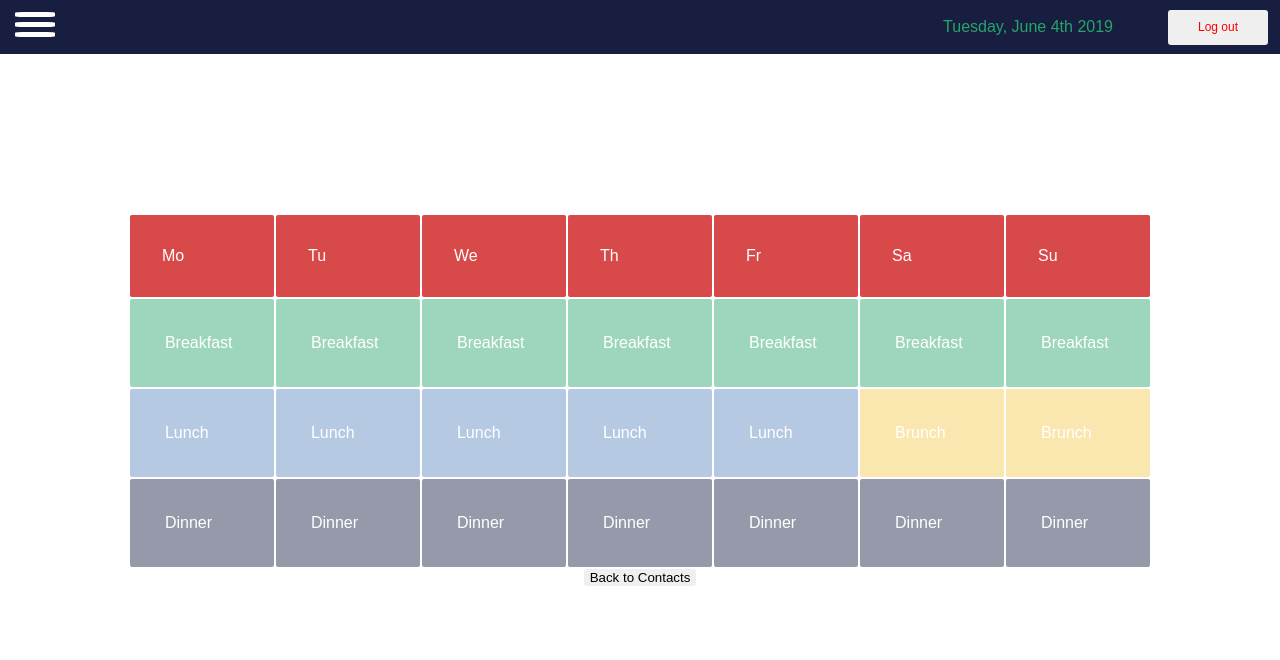
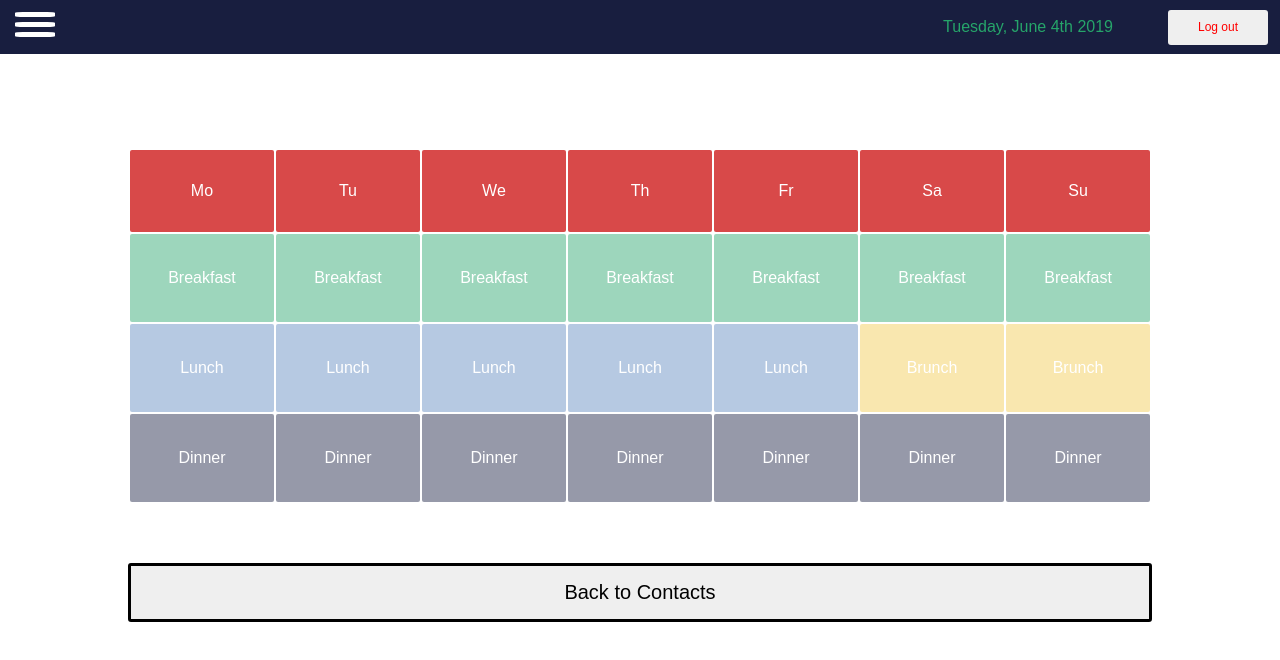
Before and after one commit to yh2n/shift-client, a React (Create React App) app: page /my_account/1/contact-availability/1 in a window 1280 px wide. Shown: the top 660 px of the page. Built offline with nearby package versions, Linux system fonts and the light colour scheme; no server answers.

Commit message:
Change layout and placement of 'contact button' component

```diff
--- a/src/components/AvailabilityPage.css
+++ b/src/components/AvailabilityPage.css
@@ -35,7 +35,6 @@
     border-radius: 2px;
 	color: white;
 }
-
 
 .availability_btn.day {
     cursor: text;
--- a/src/components/ContactAvailability.css
+++ b/src/components/ContactAvailability.css
@@ -1,20 +1,28 @@
 .contact_availability_page {
-    height: 100vh;
     display: flex;
     flex-direction: column;
     justify-content: center;
     align-items: center;
+    height: 100vh;
+    margin: 0 auto;
 }
 
 .contact_availability_container {
     display: flex;
+    flex-direction: column;
     width: 75%;
     max-width: 1200px;
+    margin-bottom: 30px;
+}
+.contact_availability {
+    display: flex;
     justify-content: center;
     align-items: center;
 }
-
 .contact_availability_shift, .contact_availability_day {
+    display: flex;
+    justify-content: center;
+    align-items: center;
     font-size: 16px;
     padding: 32px;
     margin: 1px;
@@ -33,6 +41,14 @@
     flex-direction: column;
 }
 
+.contact_redirect_btn {
+    border: solid;
+     margin-top: 60px;
+    padding: 15px;
+    font-size: 20px;
+    width: 100%;
+    max-width: 1200px;
+}
 
 @media only screen and (max-width: 1400px) {
     .contact_availability_container {
@@ -62,10 +78,11 @@
     }
 }
 @media only screen and (max-width: 768px) {
-    .contact_availability_container {
-        width: 95%;
+    .contact_availability {
+        width: 100%;
         flex-direction: column;
     }
+
     .contact_availability_day-container {
         display: flex;
         align-content: center;
--- a/src/components/ContactAvailability.js
+++ b/src/components/ContactAvailability.js
@@ -1,5 +1,6 @@
 import React, { Component } from 'react';
 import { API_BASE_URL } from '../config';
+import { Link } from 'react-router-dom';
 
 import './ContactAvailability.css';
 
@@ -87,8 +88,11 @@ export default class ContactAvailability extends Component {
             })
         }
     render() {
+        let username = localStorage.getItem("username");
+
         return (
             <div className="contact_availability_container">
+                <div className="contact_availability">
                 <ContactWeekDay
                     day="Mo"
                     breakfastToggled={!this.state.availability.Mo_breakfast}
@@ -131,6 +135,10 @@ export default class ContactAvailability extends Component {
                     brunchToggled={!this.state.availability.Su_brunch}
                     dinnerToggled={!this.state.availability.Su_dinner}
                 />
+                </div>
+                <Link to={`/my_account/${username}/contacts`} style={{ textDecoration: 'none' }}>
+                    <button className="contact_redirect_btn">Back to Contacts</button>
+                </Link>
             </div>
         )
     }
--- a/src/components/ContactAvailabilityPage.js
+++ b/src/components/ContactAvailabilityPage.js
@@ -2,7 +2,6 @@ import React, { Component } from 'react';
 import AccountNav from './AccountNav';
 import UserMenuModal from './UserMenuModal';
 import ContactAvailability from './ContactAvailability';
-import { Link } from 'react-router-dom';
 
 export default class ContactAvailabilityPage extends Component {
     constructor(props) {
@@ -20,7 +19,6 @@ export default class ContactAvailabilityPage extends Component {
     }
 
     render() {
-        let username = localStorage.getItem("username");
         return (
             <div className="contact_availability_page">
                 <AccountNav onClick={this.toggleModal}/>
@@ -29,9 +27,6 @@ export default class ContactAvailabilityPage extends Component {
                     onClose={this.toggleModal}
 				/>
                 <ContactAvailability {...this.props} />
-                <Link to={`/my_account/${username}/contacts`} style={{ textDecoration: 'none' }}>
-                    <button>Back to Contacts</button>
-                </Link>
             </div>
         )
     }
```
